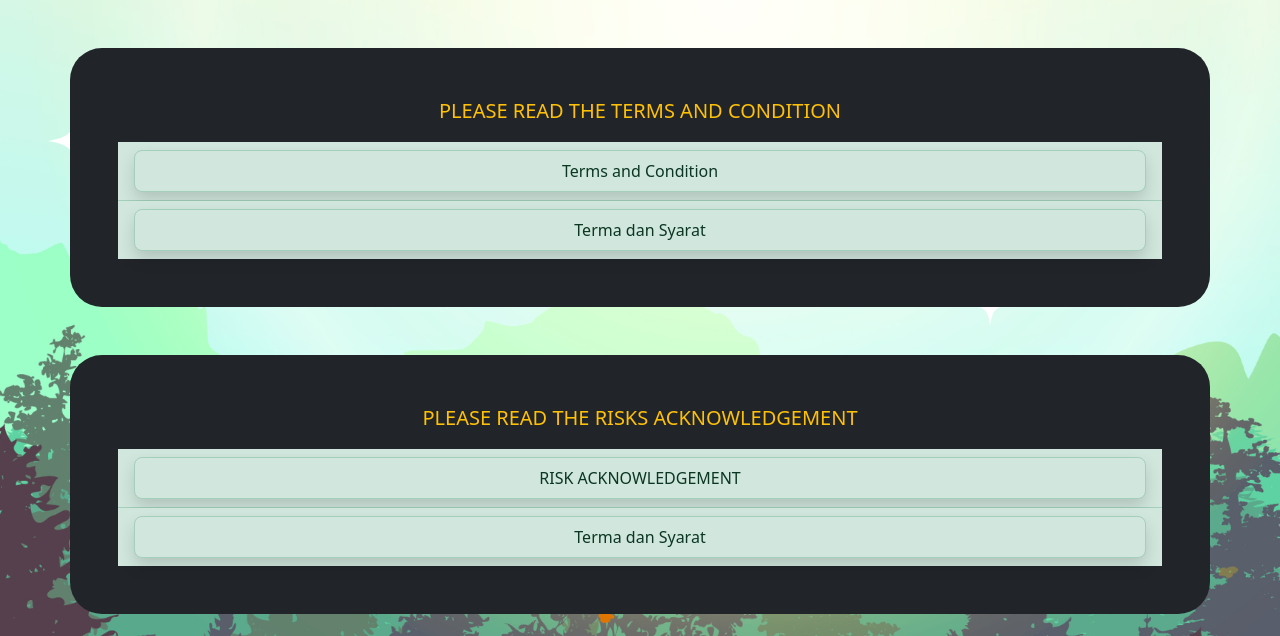
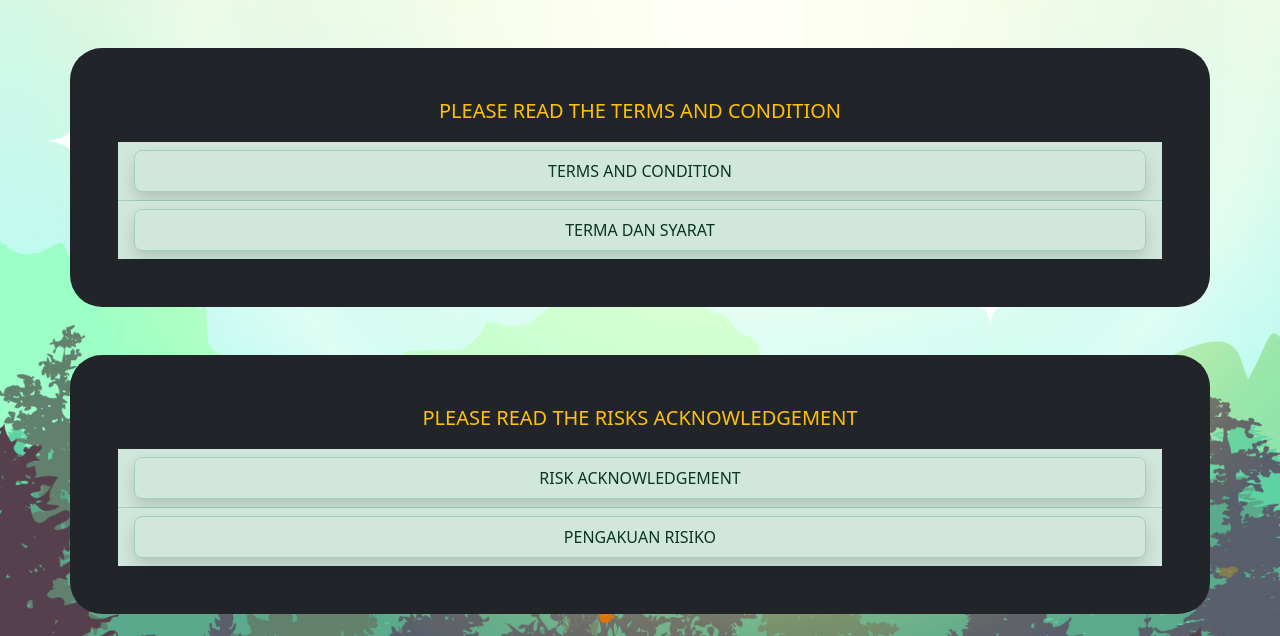
Before and after one commit to GopengGlampingPark/GGPIndemnityFlask, a Flask app: page /healthdeclare in a window 1280 px wide. Shown: the top 636 px of the page. Run offline with Flask 3, Linux system fonts and the light colour scheme; the visitor is signed in with stand-in values (Sample User, id 1); some libraries are stand-ins or nearby versions.

Commit message:
finalise maybe

```diff
--- a/templates/bookingID.html
+++ b/templates/bookingID.html
@@ -5,7 +5,7 @@
 	<div class="container p-5 my-5 bg-dark rounded-5">
 	    <div class="row g-4 align-items-center">
 	    	<div class="col-auto">
-			    <span id="passwordHelpInline" class="form-text text-warning">
+			    <span id="BOOKGEN" class="form-text text-warning">
 			    	PLEASE INSERT THE GROUP NAME HERE AND THEN GENERATE BOOKING ID :
 			    </span>
 			</div>
@@ -18,7 +18,7 @@
 			<div class="col-auto text-center">
 				<input class="form-control user-select-all" type="text" value="{% if C_bookingID %} {{ C_bookingID }} {% endif %}" aria-label="CbookingID" disabled readonly>
 				<div class="">
-				    <span id="passwordHelpInline" class="form-text text-warning">
+				    <span id="BOOKDIS" class="form-text text-warning">
 						{% if bookingName %} {{ bookingName }} {% endif %}
 				    </span>
 				</div>
--- a/templates/form.html
+++ b/templates/form.html
@@ -128,8 +128,8 @@
 			    <input type="text" name="bookingID" id="bookingID" class="form-control" aria-describedby="pSasswordHelpInline" required>
 			  </div>
 			  <div class="col-auto">
-			    <span id="passwordHelpInline" class="form-text text-warning">
-			      FOR : {{groupName}}
+			    <span id="BOOKID" class="form-text text-warning">
+			      PLEASE GET YOUR BOOKING ID FROM YOUR PIC
 			    </span>
 			  </div>
 			</div>
--- a/templates/healthdeclare.html
+++ b/templates/healthdeclare.html
@@ -8,8 +8,8 @@
         <p class="text-warning text-center fs-5"> PLEASE READ THE TERMS AND CONDITION </p>
 
         <ul class="list-group list-group-flush text-center list-group-item-success">
-            <li class="list-group-item"><a href="https://docs.google.com/document/d/12HwjdKj1TFzwPfKsIfnBg428xuLHCLZSSkqfnKl1XyE/" class="list-group-item list-group-item-action rounded-3 text-center shadow">Terms and Condition</a></li>
-            <li class="list-group-item"><a href="https://docs.google.com/document/d/14YNvrO5tuFuvEyoh8Qrok7cwQLBCIfgtEmDgNSNhplM/" class="list-group-item list-group-item-action rounded-3 text-center shadow">Terma dan Syarat
+            <li class="list-group-item"><a href="https://docs.google.com/document/d/12HwjdKj1TFzwPfKsIfnBg428xuLHCLZSSkqfnKl1XyE/" class="list-group-item list-group-item-action rounded-3 text-center shadow">TERMS AND CONDITION</a></li>
+            <li class="list-group-item"><a href="https://docs.google.com/document/d/14YNvrO5tuFuvEyoh8Qrok7cwQLBCIfgtEmDgNSNhplM/" class="list-group-item list-group-item-action rounded-3 text-center shadow">TERMA DAN SYARAT
             </a></li>
         </ul>
     </div>
@@ -19,7 +19,7 @@
 
         <ul class="list-group list-group-flush text-center list-group-item-success">
             <li class="list-group-item"><a href="https://docs.google.com/document/d/1eA_BCSpR49gAn9d4pub_bxpUl0Vi211WJqlsFM83jXU/" class="list-group-item list-group-item-action rounded-3 text-center shadow">RISK ACKNOWLEDGEMENT</a></li>
-            <li class="list-group-item"><a href="https://docs.google.com/document/d/14YNvrO5tuFuvEyoh8Qrok7cwQLBCIfgtEmDgNSNhplM/" class="list-group-item list-group-item-action rounded-3 text-center shadow">Terma dan Syarat
+            <li class="list-group-item"><a href="https://docs.google.com/document/d/1ex547VG7hf-mW7rfc16wx_qWBRhuvzS80L0d39W9mP4/" class="list-group-item list-group-item-action rounded-3 text-center shadow">PENGAKUAN RISIKO
             </a></li>
         </ul>
     </div>
```
